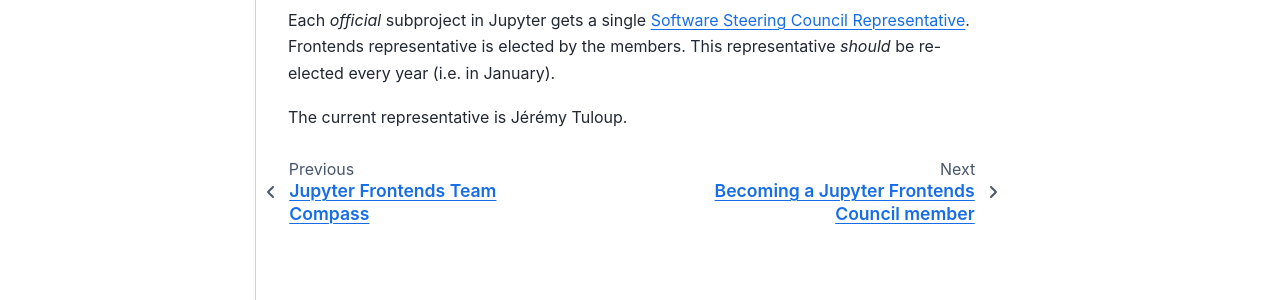
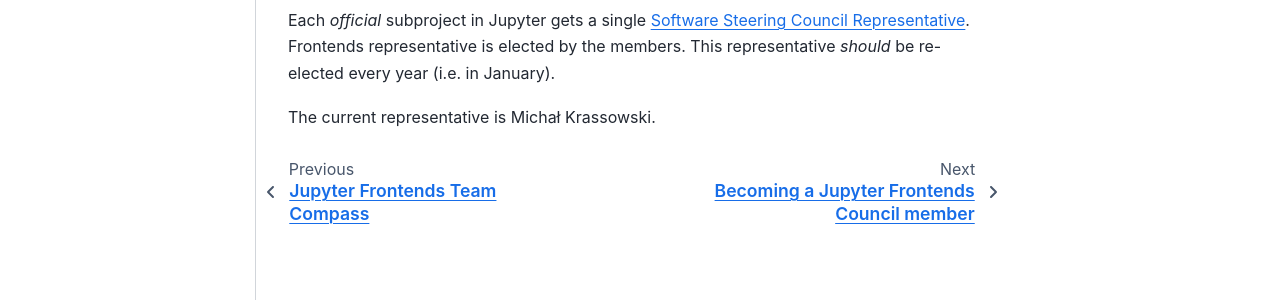
Before and after one commit to jupyterlab/frontends-team-compass, a Sphinx documentation site: the page built from docs/team.md, in a window 1280 px wide. Shown: the part 514-814 px from the top of the page. Built offline with Sphinx 7.4.7 and the Sphinx Book theme 1.1.4, drawn with Linux system fonts in a browser that asks for light colours.

Commit message:
Update SSC representative (#276)

```diff
--- a/docs/team.md
+++ b/docs/team.md
@@ -15,4 +15,4 @@
 
 Each *official* subproject in Jupyter gets a single [Software Steering Council Representative](https://jupyter.org/governance/software_steering_council.html#software-steering-council). Frontends representative is elected by the members. This representative *should* be re-elected every year (i.e. in January).
 
-The current representative is Jérémy Tuloup.
+The current representative is Michał Krassowski.
```
